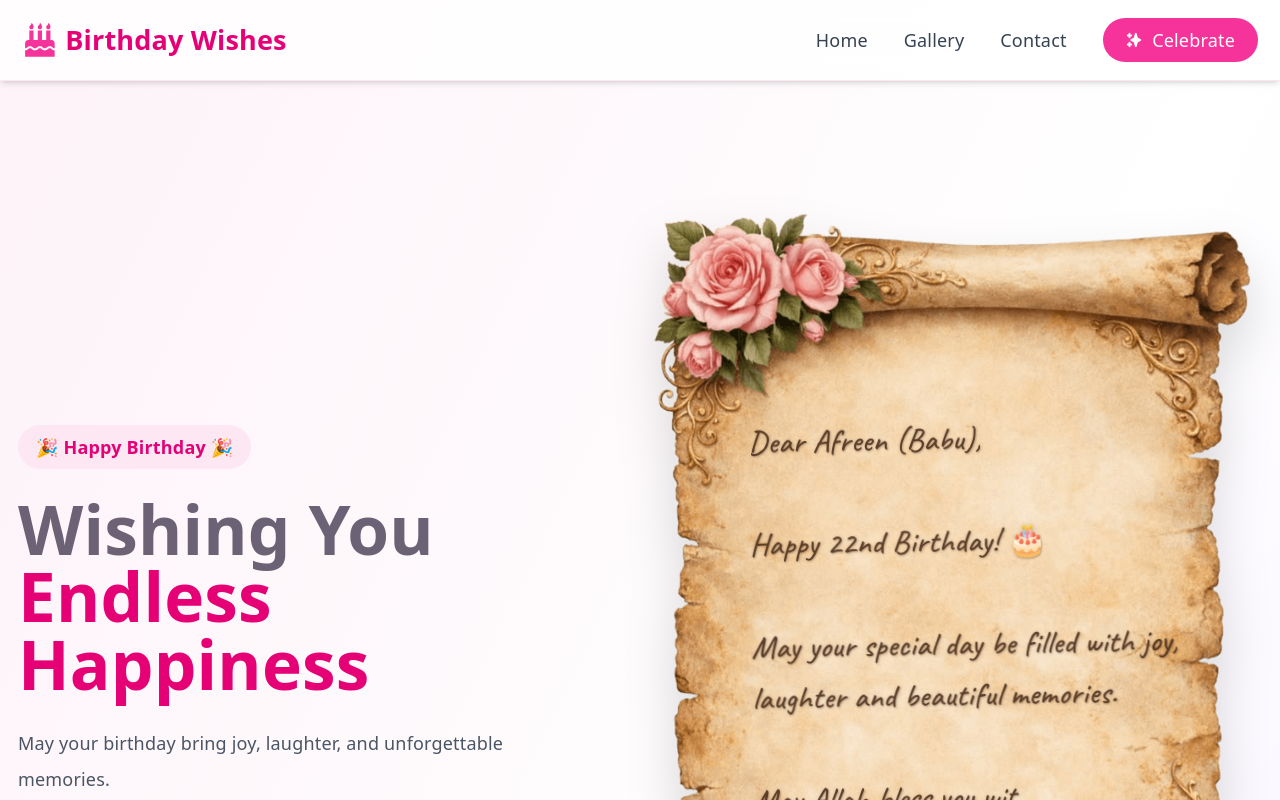
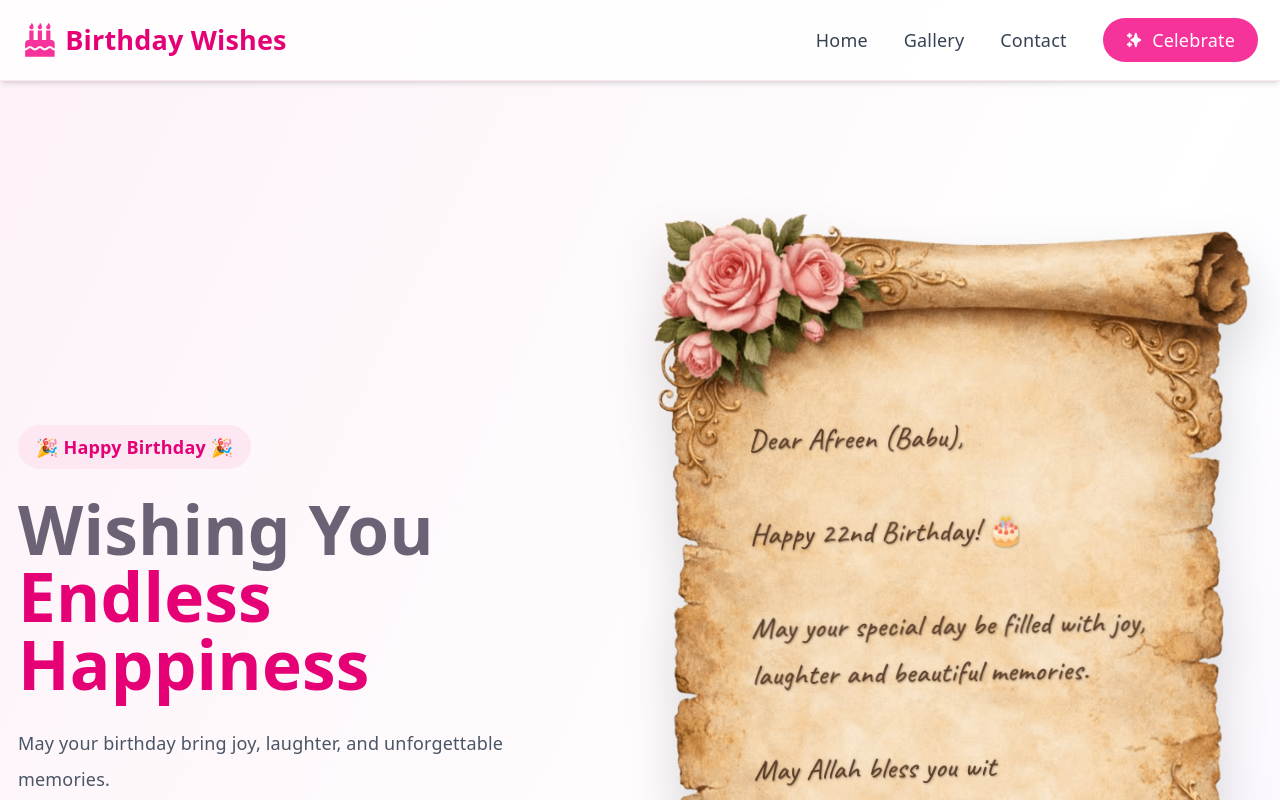
Before and after one commit to Fahad123k/bd-wishes, a React (Vite) app: page / in a window 1280 px wide. Shown: the top 800 px of the page. Built offline with nearby package versions, Linux system fonts and the light colour scheme.

Commit message:
update letter size

```diff
--- a/src/components/Letter.jsx
+++ b/src/components/Letter.jsx
@@ -48,7 +48,7 @@ export default function Letter() {
                     style={{
                         fontFamily: "Caveat, cursive",
 
-                        fontSize: "clamp(18px, 2.5vw, 44px)",
+                        fontSize: "clamp(15px, 2.3vw, 44px)",
 
                         // Dark brown ink
                         color: "#4A2C1A",
```
